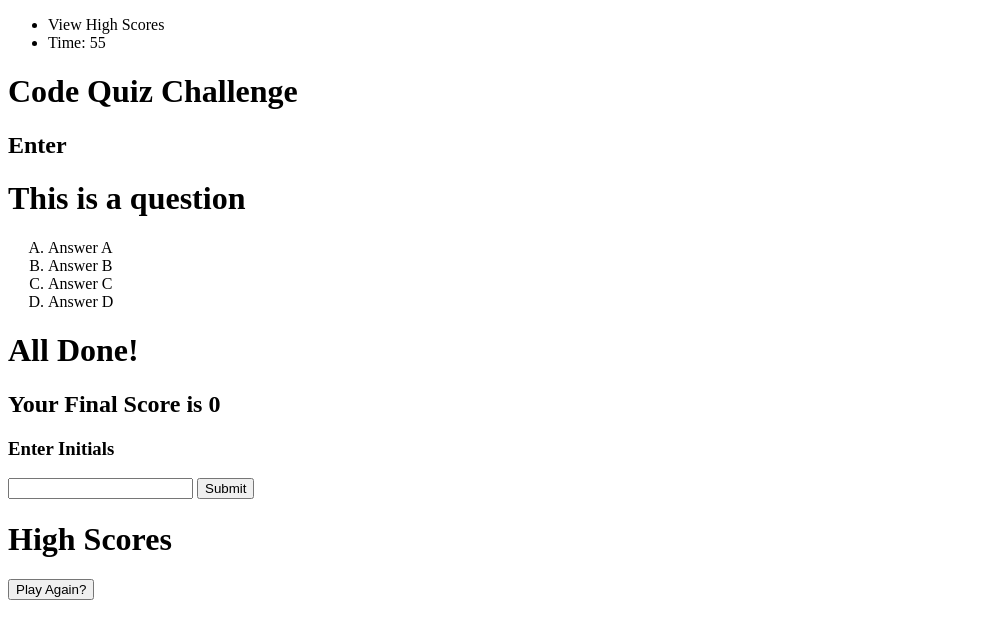
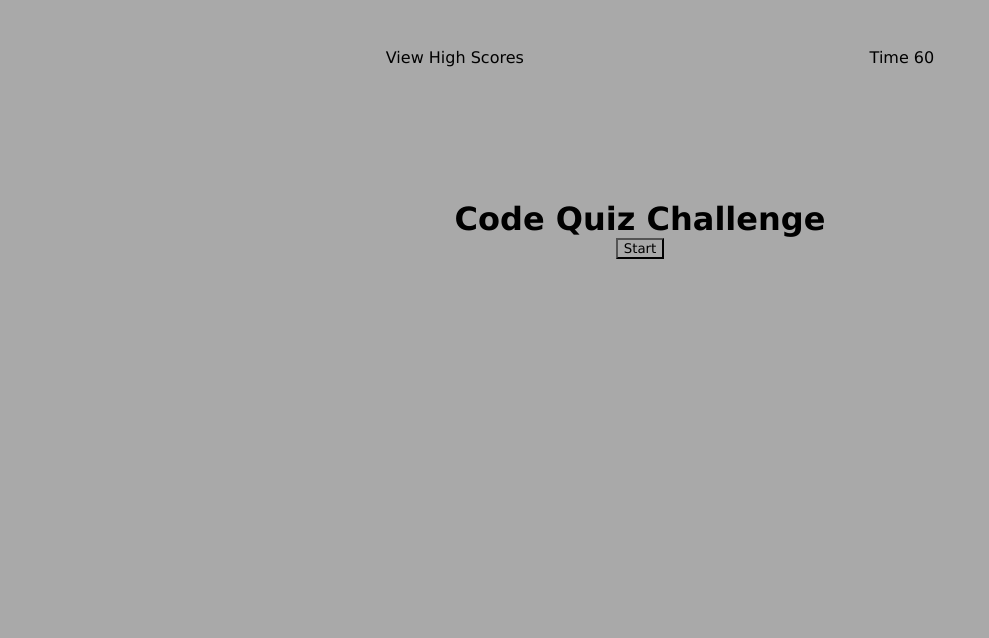
Before and after one commit to owenphineas/code-quiz, a plain HTML site: page index.html in a window 1280 px wide. Shown: the whole page, without its empty margins (0-989 px from the left). Drawn offline with Linux system fonts and the light colour scheme.

Commit message:
set displays

```diff
--- a/assets/script.js
+++ b/assets/script.js
@@ -1,4 +1,11 @@
 let secondsLeft = 60;
+
+// Page selectors
+let welcomeScreen = document.querySelector("#enterScreen");
+let questionScreen = document.querySelector("#questions");
+let finishedScreen = document.querySelector("#finish");
+let highScoreScreen = document.querySelector("#highScores");
+let playAgainScreen = document.querySelector("#playAgain");
 
 // Makes the timer count down from 60
 function startTimer() {
@@ -13,4 +20,10 @@ function startTimer() {
 }, 1000);
 }
 
-startTimer();
+// Starts the timer and switches to questions when the 'Enter' button is clicked
+let enterBtn = document.querySelector("#enterButton");
+enterBtn.addEventListener("click", function() {
+    startTimer();
+    welcomeScreen.style.display = "none";
+    questionScreen.style.display = "block";
+});
--- a/assets/style.css
+++ b/assets/style.css
@@ -0,0 +1,42 @@
+* {
+    background-color:darkgray;
+    font-family:Verdana, Geneva, Tahoma, sans-serif;
+    list-style-type: none;
+    margin: 0;
+}
+
+div {
+    position: absolute;
+    top:25%;
+    width:100%;
+    text-align: center;
+}
+
+header ul {
+    width:auto;
+    text-align:center;
+    display:flex;
+    justify-content: space-evenly;
+    margin-top: 3rem;
+}
+
+/* Sets the default screen display */
+.enter-screen {
+    display:block;
+}
+
+.questions {
+    display:none;
+}
+
+.finish {
+    display:none;
+}
+
+.high-scores {
+    display:none;
+}
+
+.play-again {
+    display:none;
+}
--- a/index.html
+++ b/index.html
@@ -17,11 +17,11 @@
     <!-- Welcome Screen -->
     <div class="enter-screen" id="enterScreen">
         <h1>Code Quiz Challenge</h1>
-        <h2>Enter</h2>
+        <input type="button" class="enter-button" id="enterButton" value="Start">
     </div>
     <!-- Questions -->
     <div class="questions" id="questions">
-        <div class="q" id="q">
+        <section class="q" id="q">
             <h1>This is a question</h1>
             <ol type="A" class="answer" id="answer">
                 <li>Answer A</li>
@@ -29,7 +29,7 @@
                 <li>Answer C</li>
                 <li>Answer D</li>
             </ol>
-        </div>
+        </section>
     </div>
     <!-- Finished Screen -->
     <div class="finish" id="finish">
```
